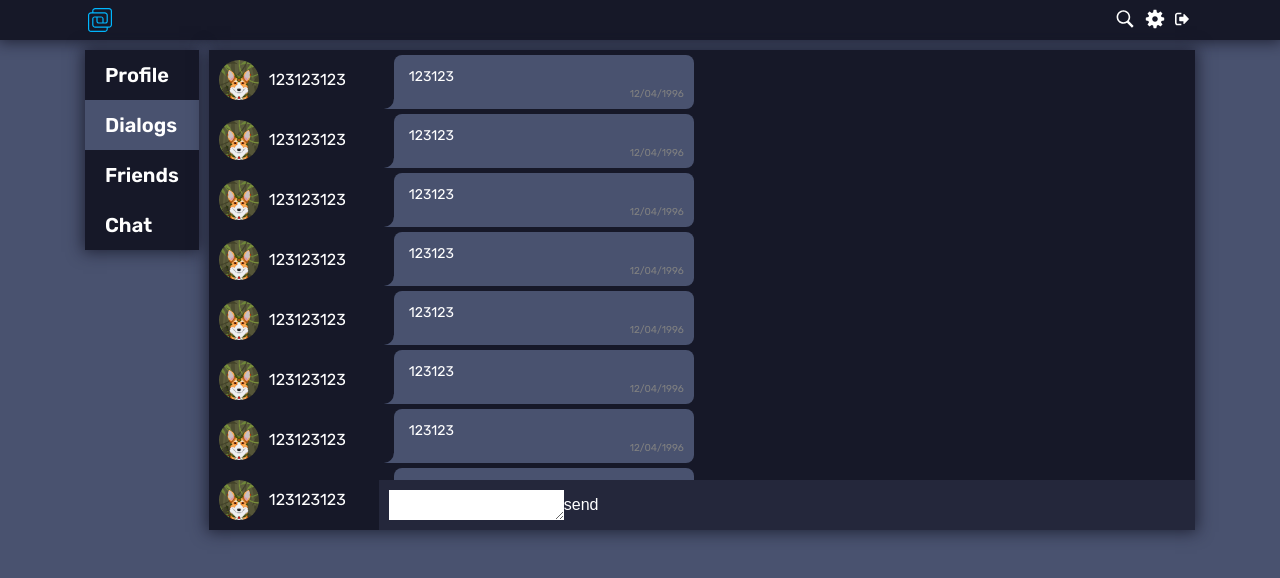
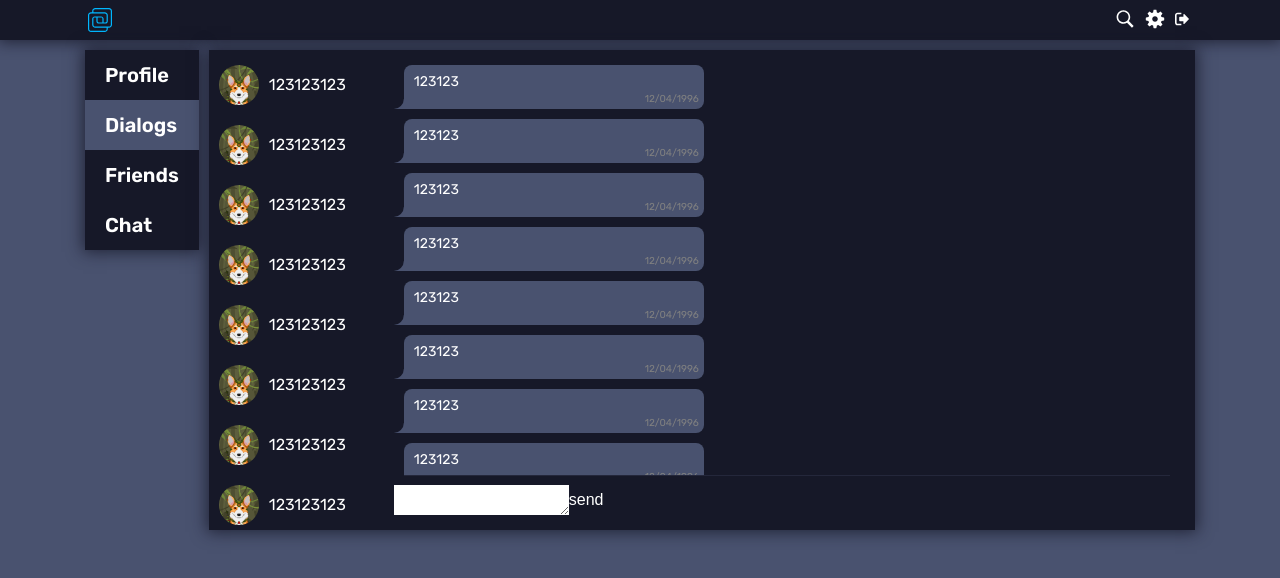
Before and after one commit to tazalov/social_ts, a React (Create React App) app: page /dialogs in a window 1280 px wide. Shown: the top 578 px of the page. Built offline with nearby package versions, Linux system fonts and the light colour scheme.

Commit message:
Refactor styles, add links for DialogsList

```diff
--- a/src/components/Scroll.ts
+++ b/src/components/Scroll.ts
@@ -12,6 +12,5 @@ export const Scroll = css`
 
   &::-webkit-scrollbar-thumb {
     background-color: ${theme.colors.primaryBg};
-    border-radius: 4px;
   }
 `;
--- a/src/pages/dialogs/dialogsList/DialogsList.tsx
+++ b/src/pages/dialogs/dialogsList/DialogsList.tsx
@@ -2,29 +2,38 @@ import React from "react";
 import styled from "styled-components";
 import { DialogsListItem } from "./DialogsListItem";
 import { Scroll } from "../../../components/Scroll";
-import { theme } from "../../../styles/Theme";
 
 type DialogsListPT = {};
 
 export function DialogsList(props: DialogsListPT) {
   return (
     <StyledDialogsList>
-      <DialogsListItem />
-      <DialogsListItem />
-      <DialogsListItem />
-      <DialogsListItem />
-      <DialogsListItem />
-      <DialogsListItem />
-      <DialogsListItem />
-      <DialogsListItem />
-      <DialogsListItem />
-      <DialogsListItem />
+      <List>
+        <DialogsListItem id={1} />
+        <DialogsListItem id={2} />
+        <DialogsListItem id={3} />
+        <DialogsListItem id={4} />
+        <DialogsListItem id={5} />
+        <DialogsListItem id={6} />
+        <DialogsListItem id={7} />
+        <DialogsListItem id={8} />
+        <DialogsListItem id={9} />
+        <DialogsListItem id={10} />
+      </List>
     </StyledDialogsList>
   );
 }
 
-const StyledDialogsList = styled.ul`
-  overflow-y: auto;
-  overflow-x: hidden;
+const StyledDialogsList = styled.div`
+  padding: 5px 0;
+`;
+
+const List = styled.ul`
+  height: 100%;
+  overflow-y: hidden;
   ${Scroll}
+  &:hover,
+  &:focus {
+    overflow-y: auto;
+  }
 `;
--- a/src/pages/dialogs/dialogsList/DialogsListItem.tsx
+++ b/src/pages/dialogs/dialogsList/DialogsListItem.tsx
@@ -4,24 +4,33 @@ import { theme } from "../../../styles/Theme";
 import { Avatar } from "../../../components/avatar/Avatar";
 import avatar from "../../../assets/images/anynft.webp";
 import { FlexWrapper } from "../../../components/FlexWrapper";
+import { NavLink } from "react-router-dom";
 
-type DialogsListItemPT = {};
+type DialogsListItemPT = {
+  id: number;
+};
 
-export function DialogsListItem(props: DialogsListItemPT) {
+export function DialogsListItem({ id }: DialogsListItemPT) {
   return (
     <ListItem>
-      <FlexWrapper align={"center"} gap={"10px"}>
-        <Avatar img={avatar} w={40} h={40} />
-        <ItemText>123123123</ItemText>
-      </FlexWrapper>
+      <ItemLink to={`/dialogs/${id}`}>
+        <FlexWrapper align={"center"} gap={"10px"}>
+          <Avatar img={avatar} w={40} h={40} />
+          <ItemText>123123123</ItemText>
+        </FlexWrapper>
+      </ItemLink>
     </ListItem>
   );
 }
 
-const ListItem = styled.li`
+const ListItem = styled.li``;
+
+const ItemLink = styled(NavLink)`
   padding: 10px;
   user-select: none;
   cursor: pointer;
+  display: block;
+  &.active,
   &:hover {
     background-color: ${theme.colors.primaryBg};
   }
--- a/src/pages/dialogs/dialogsMessages/DialogsMessage.tsx
+++ b/src/pages/dialogs/dialogsMessages/DialogsMessage.tsx
@@ -14,12 +14,12 @@ export function DialogsMessage(props: DialogsMessagePT) {
 }
 
 const StyledMessage = styled.li`
-  margin: 5px;
+  margin: 10px;
   background-color: ${theme.colors.primaryBg};
   border-radius: 8px 8px 8px 0;
   max-width: 300px;
   position: relative;
-  padding: 10px;
+  padding: 5px;
   user-select: none;
   &:before {
     position: absolute;
--- a/src/pages/dialogs/dialogsMessages/DialogsMessages.tsx
+++ b/src/pages/dialogs/dialogsMessages/DialogsMessages.tsx
@@ -30,16 +30,31 @@ export function DialogsMessages(props: DialogsMessagesPT) {
   );
 }
 
-const StyledDialogsMessages = styled(FlexWrapper)``;
+const StyledDialogsMessages = styled(FlexWrapper)`
+  padding: 5px;
+`;
 
 const MessagesList = styled.ul`
   height: 100%;
   padding: 0 10px;
-  overflow: auto;
+  overflow-y: hidden;
   ${Scroll}
+  &:hover,
+  &:focus {
+    overflow-y: auto;
+  }
 `;
 
 const FormWrapper = styled.div`
   padding: 10px;
-  background-color: ${theme.colors.thirdBg};
+  position: relative;
+  &:before {
+    content: "";
+    position: absolute;
+    top: 0;
+    left: 20px;
+    right: 20px;
+    height: 1px;
+    background-color: ${theme.colors.thirdBg};
+  }
 `;
```
